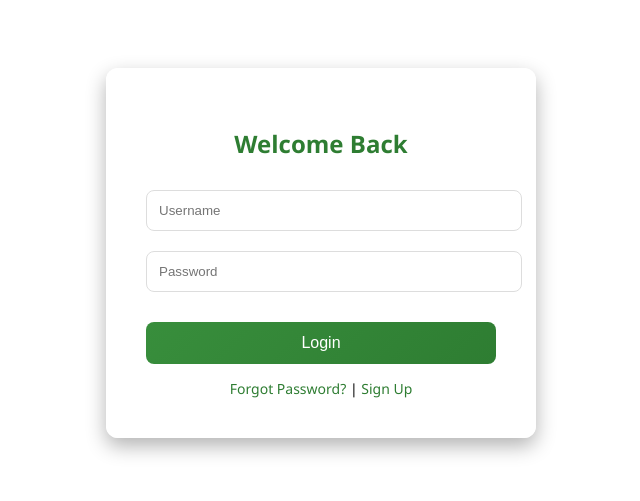
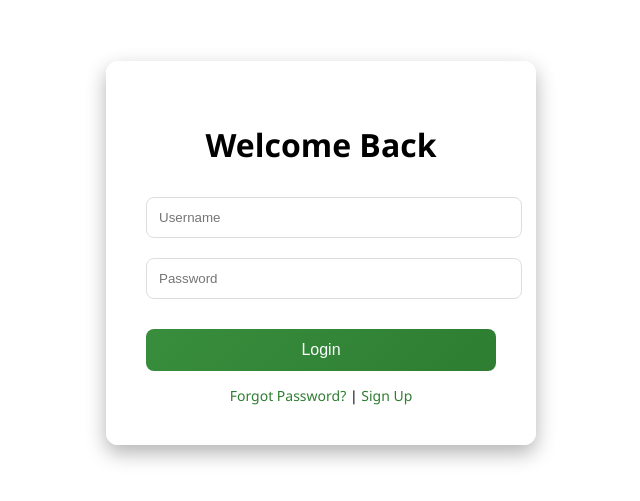
Before and after one commit to Shan277/Student-Finance-Management, a plain HTML site: page frontend/index.html in a window 1280 px wide. Shown: the part 147-648 px from the top of the page, without its empty margins (319-959 px from the left). Drawn offline with Linux system fonts and the light colour scheme.

Commit message:
login page1

```diff
--- a/frontend/index.html
+++ b/frontend/index.html
@@ -9,7 +9,7 @@
 </head>
 <body>
   <div class="login-container">
-    <h2>Welcome Back</h2>
+    <h1>Welcome Back</h1>
     <form>
       <input type="text" class="input-field" placeholder="Username" required>
       <input type="password" class="input-field" placeholder="Password" required>
```
